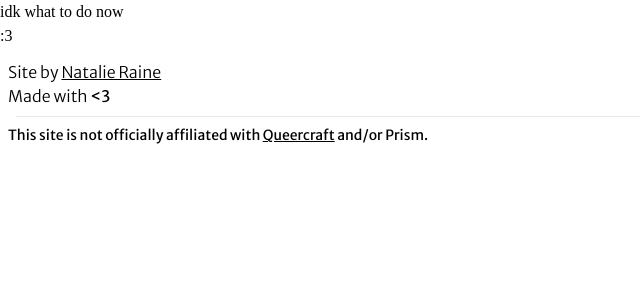
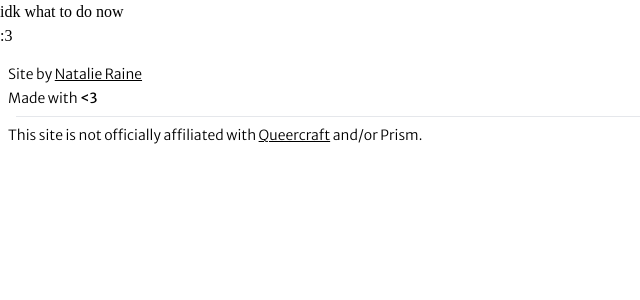
Before and after one commit to Meowcelinee/oocqc-page, a Next.js app: page / in a window 1280 px wide. Shown: the top 300 px of the page, without its empty margins (0-640 px from the left). Built offline with nearby package versions, Linux system fonts and the light colour scheme; a web font is replaced by a local one; what @catppuccin/tailwindcss would draw is missing.

Commit message:
change font size

```diff
--- a/src/components/footer.tsx
+++ b/src/components/footer.tsx
@@ -3,8 +3,8 @@ import Link from 'next/link';
 export default function Footer() {
     return (
         <>
-            <footer className='bg-mantle py-3 px-2 text-subtext0'>
-                <p className='font-light'>
+            <footer className='bg-mantle py-3 px-2 text-subtext0 text-sm font-light'>
+                <p className='my-1'>
                     Site by{' '}
                     <Link
                         href='https://github.com/Nyatalieeee/'
@@ -14,14 +14,14 @@ export default function Footer() {
                         Natalie Raine
                     </Link>
                 </p>
-                <p className='font-light'>
+                <p className='my-1'>
                     Made with{' '}
                     <span className='text-maroon font-normal'>{'<3'}</span>
                 </p>
                 <div className='mx-auto my-2'>
                     <hr className='border-surface1 mx-2' />
                 </div>
-                <p className='text-sm text-subtext0'>
+                <p className='text-subtext0'>
                     This site is not officially affiliated with{' '}
                     <Link
                         href='https://queercraft.net/'
```
